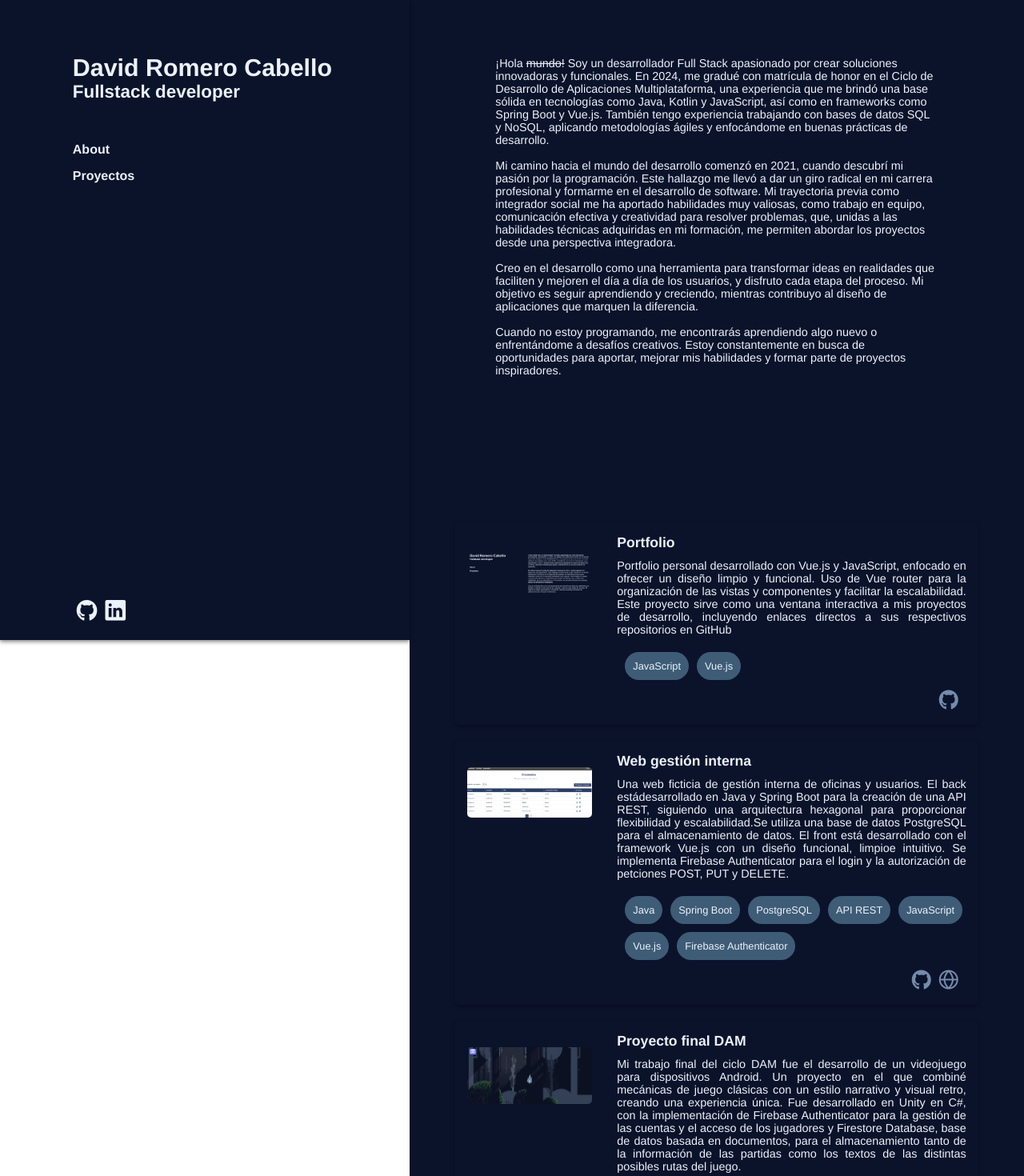
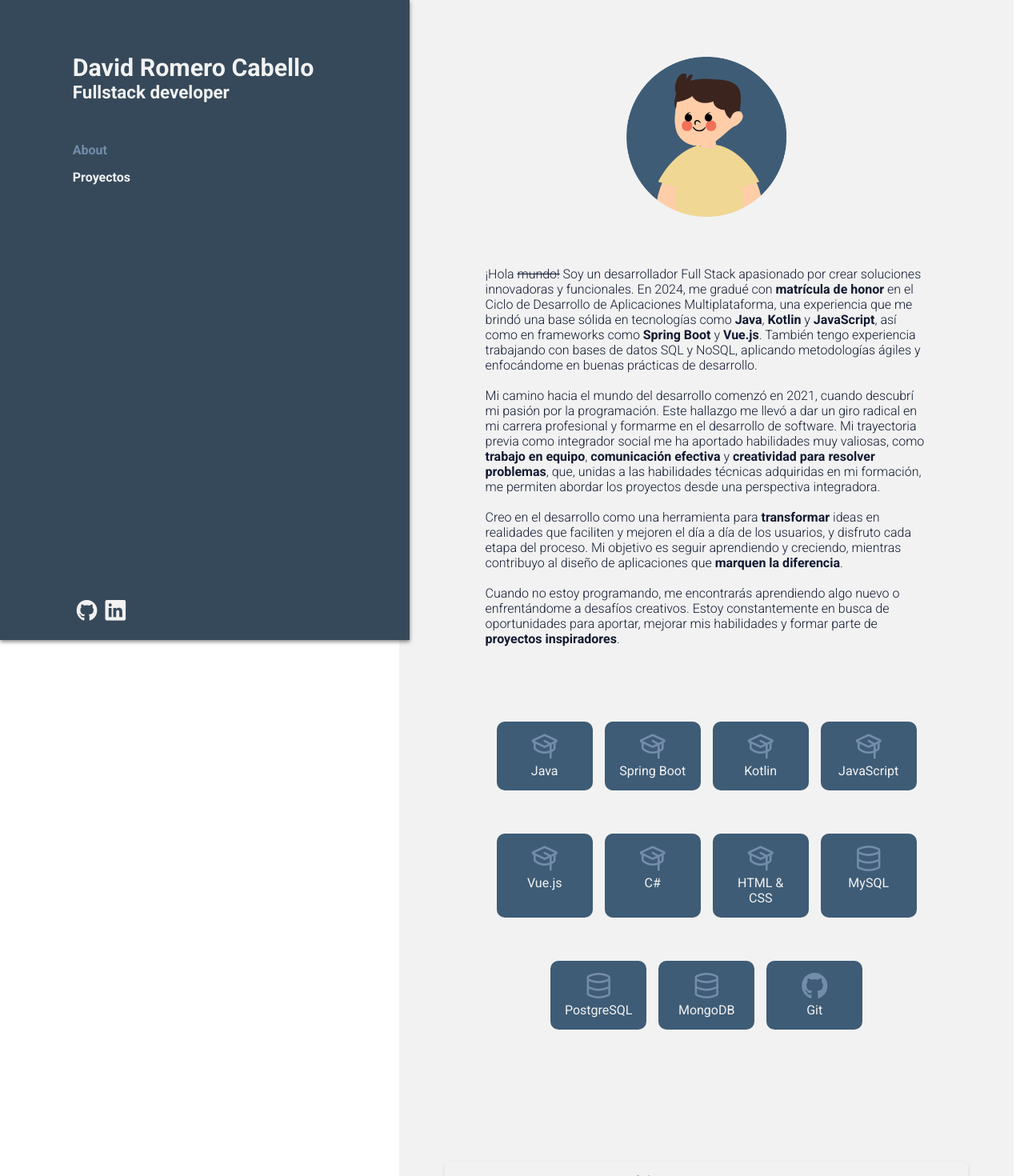
Before and after one commit to Da-rc/PortfolioPersonal, a Vue app: page / in a window 1280 px wide. Shown: the top 1470 px of the page at 80% size. Built offline with nearby package versions, Linux system fonts and the light colour scheme; the HTML template or start-up script is replaced by a standard one.

Commit message:
añadido avatar, lenguajes y herramientas y enlazado los lenguajes y herramientas a las keywords de los proyectos. Cambios visuales css

```diff
--- a/public/index.html
+++ b/public/index.html
@@ -6,6 +6,9 @@
     <meta name="viewport" content="width=device-width,initial-scale=1.0">
     <link rel="icon" href="<%= BASE_URL %>favicon.ico">
     <title><%= htmlWebpackPlugin.options.title %></title>
+      <link rel="preconnect" href="https://fonts.googleapis.com">
+      <link rel="preconnect" href="https://fonts.gstatic.com" crossorigin>
+      <link href="https://fonts.googleapis.com/css2?family=Roboto:ital,wght@0,100;0,300;0,400;0,500;0,700;0,900;1,100;1,300;1,400;1,500;1,700;1,900&display=swap" rel="stylesheet">
   </head>
   <body>
     <noscript>
--- a/src/App.vue
+++ b/src/App.vue
@@ -30,11 +30,13 @@ body, html {
 }
 
 #app {
-  font-family: Avenir, Helvetica, Arial, sans-serif;
+  font-family: "Roboto", serif;
+  font-weight: 300;
+  font-style: normal;
   -webkit-font-smoothing: antialiased;
   -moz-osx-font-smoothing: grayscale;
   text-align: center;
-  color: #ebf2fa;
+  color: #121a32;
 }
 
 
@@ -57,8 +59,8 @@ body, html {
   flex-grow: 1;
   max-width: 60%;
   padding: 20px;
-  margin: 0 0 0 40%;
-  background-color: #0b132b;
+  margin: 0 0 0 39%;
+  background-color: #F2F2F2;
   box-sizing: border-box;
 
   @media (max-width: 768px){
--- a/src/Vistas/HomePage.vue
+++ b/src/Vistas/HomePage.vue
@@ -1,8 +1,8 @@
 <template>
   <div>
     <main>
-      <AboutComp />
-      <ProyectosComp />
+      <AboutComp :seleccion="seleccion" @seleccion-cambiada="actualizarSeleccion" />
+      <ProyectosComp :seleccion="seleccion"/>
     </main>
   </div>
 
@@ -15,8 +15,19 @@ import AboutComp from "@/components/AboutComp.vue";
 import ProyectosComp from "@/components/ProyectosComp.vue";
 
 export default defineComponent({
-  components: {ProyectosComp, AboutComp}
-})
+  components: {ProyectosComp, AboutComp},
+  data() {
+    return {
+      seleccion: '',
+    };
+  },
+  methods: {
+    actualizarSeleccion(seleccion) {
+      this.seleccion = seleccion;
+      console.log(seleccion);
+    }
+  }
+});
 </script>
 
 <style scoped>
--- a/src/components/AboutComp.vue
+++ b/src/components/AboutComp.vue
@@ -1,31 +1,120 @@
 <template>
   <section id="about">
       <div>
+        <img :src="avatar" alt="">
         <p v-html="textoSpa"></p>
+        <div class="herramientas">
+          <div class="herramienta"
+               @click="guardarSeleccion('Java')"
+               :class="{ selected: seleccion === 'Java' }"
+          >
+            <i class="pi pi-graduation-cap"></i>
+            <p>Java</p>
+          </div>
+          <div class="herramienta"
+               @click="guardarSeleccion('Spring Boot')"
+               :class="{ selected: seleccion === 'Spring Boot' }"
+          >
+            <i class="pi pi-graduation-cap"></i>
+            <p>Spring Boot</p>
+          </div>
+          <div class="herramienta">
+            <i class="pi pi-graduation-cap"></i>
+            <p>Kotlin</p>
+          </div>
+          <div class="herramienta"
+               @click="guardarSeleccion('JavaScript')"
+               :class="{ selected: seleccion === 'JavaScript' }"
+          >
+            <i class="pi pi-graduation-cap"></i>
+            <p>JavaScript</p>
+          </div>
+          <div class="herramienta"
+               @click="guardarSeleccion('Vue.js')"
+               :class="{ selected: seleccion === 'Vue.js' }"
+          >
+            <i class="pi pi-graduation-cap"></i>
+            <p>Vue.js</p>
+          </div>
+          <div class="herramienta"
+               @click="guardarSeleccion('C#')"
+               :class="{ selected: seleccion === 'C#' }"
+          >
+            <i class="pi pi-graduation-cap"></i>
+            <p>C#</p>
+          </div>
+          <div class="herramienta"
+               @click="guardarSeleccion('HTML & CSS')"
+               :class="{ selected: seleccion === 'HTML & CSS' }"
+          >
+            <i class="pi pi-graduation-cap"></i>
+            <p>HTML & CSS</p>
+          </div>
+          <div class="herramienta">
+            <i class="pi pi-database"></i>
+            <p>MySQL</p>
+          </div>
+          <div class="herramienta"
+               @click="guardarSeleccion('PostgreSQL')"
+               :class="{ selected: seleccion === 'PostgreSQL' }"
+          >
+            <i class="pi pi-database"></i>
+            <p>PostgreSQL</p>
+          </div>
+          <div class="herramienta"
+               @click="guardarSeleccion('Firebase Firestore Database')"
+               :class="{ selected: seleccion === 'Firebase Firestore Database' }"
+          >
+            <i class="pi pi-database"></i>
+            <p>MongoDB</p>
+          </div>
+          <div class="herramienta">
+            <i class="pi pi-github"></i>
+            <p>Git</p>
+          </div>
+        </div>
       </div>
   </section>
 </template>
 
 <script>
 export default {
+  props: ['seleccion'],
   data() {
     return {
       textoSpa: '¡Hola <s>mundo!</s> Soy un desarrollador Full Stack apasionado por crear soluciones innovadoras' +
-          ' y funcionales. En 2024, me gradué con matrícula de honor en el Ciclo de Desarrollo de Aplicaciones Multiplataforma,' +
-          ' una experiencia que me brindó una base sólida en tecnologías como Java, Kotlin y JavaScript,' +
-          ' así como en frameworks como Spring Boot y Vue.js. También tengo experiencia trabajando con bases de datos SQL y NoSQL,' +
+          ' y funcionales. En 2024, me gradué con <b>matrícula de honor</b> en el Ciclo de Desarrollo de Aplicaciones Multiplataforma,' +
+          ' una experiencia que me brindó una base sólida en tecnologías como <b>Java</b>, <b>Kotlin</b> y <b>JavaScript</b>,' +
+          ' así como en frameworks como <b>Spring Boot</b> y <b>Vue.js</b>. También tengo experiencia trabajando con bases de datos SQL y NoSQL,' +
           ' aplicando metodologías ágiles y enfocándome en buenas prácticas de desarrollo.<br><br>' +
           'Mi camino hacia el mundo del desarrollo comenzó en 2021, cuando descubrí mi pasión por la programación.' +
           ' Este hallazgo me llevó a dar un giro radical en mi carrera profesional y formarme en el desarrollo de software.' +
-          ' Mi trayectoria previa como integrador social me ha aportado habilidades muy valiosas, como trabajo en equipo,' +
-          ' comunicación efectiva y creatividad para resolver problemas, que, unidas a las habilidades técnicas adquiridas en mi formación,' +
+          ' Mi trayectoria previa como integrador social me ha aportado habilidades muy valiosas, como <b>trabajo en equipo</b>,' +
+          ' <b>comunicación efectiva</b> y <b>creatividad para resolver problemas</b>, que, unidas a las habilidades técnicas adquiridas en mi formación,' +
           ' me permiten abordar los proyectos desde una perspectiva integradora.<br><br>' +
-          'Creo en el desarrollo como una herramienta para transformar ideas en realidades que faciliten y mejoren el día a día de los usuarios,' +
+          'Creo en el desarrollo como una herramienta para <b>transformar</b> ideas en realidades que faciliten y mejoren el día a día de los usuarios,' +
           ' y disfruto cada etapa del proceso. Mi objetivo es seguir aprendiendo y creciendo,' +
-          ' mientras contribuyo al diseño de aplicaciones que marquen la diferencia.<br><br>' +
+          ' mientras contribuyo al diseño de aplicaciones que <b>marquen la diferencia</b>.<br><br>' +
           'Cuando no estoy programando, me encontrarás aprendiendo algo nuevo o enfrentándome a desafíos creativos. ' +
-          'Estoy constantemente en busca de oportunidades para aportar, mejorar mis habilidades y formar parte de proyectos inspiradores.<br><br>'
+          'Estoy constantemente en busca de oportunidades para aportar, mejorar mis habilidades y formar parte de <b>proyectos inspiradores</b>.<br><br>',
+      avatar: '/avatar.png',
     };
+  },
+  methods: {
+    guardarSeleccion(seleccion) {
+      if (seleccion === this.seleccion) {
+        this.$emit("seleccion-cambiada", '');
+        return;
+      }
+      this.$emit('seleccion-cambiada', seleccion);
+
+      const proyectosSection = document.getElementById('proyectos');
+      proyectosSection.scrollIntoView({
+        behavior: 'smooth',
+        block: 'start',
+      }
+      );
+    },
   },
 };
 
@@ -41,9 +130,54 @@ export default {
     margin-top: 7%;
   }
 
+  img {
+    width: 100%;
+    max-width: 200px;
+    height: auto;
+    border-radius: 5px;
+    object-fit: cover;
+
+  }
+
   p{
-    font-size: 0.9rem;
+    font-size: 1rem;
     text-align: left;
-    margin: 3% 12% 5% 12%;
+    margin: 8% 12% 5% 12%;
+  }
+
+  .herramientas {
+    display: flex;
+    flex-wrap: wrap;
+    gap: 15px;
+    justify-content: center;
+    margin: 5% 12% 5% 12%;
+  }
+
+  .herramienta {
+    display: flex;
+    flex-direction: column;
+    align-items: center;
+    border-radius: 10px;
+    padding: 15px;
+    width: 120px;
+    background-color: #3e5c76;
+  }
+
+  .selected {
+    background-color: #36495a;
+  }
+
+  .herramienta i {
+    font-size: 2rem;
+    color: #748cab; /* Cambia según la herramienta */
+  }
+
+  .herramienta p {
+    margin: 5px 0 0 0;
+    font-weight: 400;
+    color: #F2F2F2;
+    font-size: 1rem;
+    text-align: center;
+
   }
 </style>
--- a/src/components/MenuNav.vue
+++ b/src/components/MenuNav.vue
@@ -3,8 +3,8 @@
     <h1>David Romero Cabello</h1>
     <h2>Fullstack developer</h2>
     <ul>
-      <li><a href="#about">About</a></li>
-      <li><a href="#proyectos">Proyectos</a></li>
+      <li :class="{ active:seccionActiva === 'about' }"><a href="#about">About</a></li>
+      <li :class="{ active:seccionActiva === 'proyectos' }"><a href="#proyectos">Proyectos</a></li>
     </ul>
     <div class="enlaces">
       <a href="https://github.com/Da-rc" target="_blank">
@@ -18,6 +18,32 @@
 </template>
 
 <script>
+export default {
+  data() {
+    return {
+      seccionActiva: null,
+    };
+  },
+  methods: {
+    manejoScroll() {
+      const secciones = document.querySelectorAll('section');
+      secciones.forEach(seccion => {
+        const rect = seccion.getBoundingClientRect();
+        if (rect.top <= window.innerHeight / 2 &&
+            rect.bottom >= window.innerHeight / 2) {
+          this.seccionActiva = seccion.id;
+        }
+      });
+    },
+  },
+  mounted() {
+    window.addEventListener('scroll', this.manejoScroll);
+    this.manejoScroll();
+  },
+  beforeUnmount() {
+    window.removeEventListener('scroll', this.manejoScroll);
+  }
+}
 
 </script>
 
@@ -29,8 +55,7 @@
     top: 0;
     bottom: 0;
     width: 40%;
-    background-color: #0b132b;
-    color: #ebf2fa;
+    background-color: #36495a;
     box-shadow: 0 2px 5px rgba(0, 0, 0, 0.5);
     padding: 20px;
     display: flex;
@@ -43,13 +68,14 @@
     font-size: 1.9rem;
     font-weight: bold;
     margin-bottom: 0px;
+    color: #F2F2F2;
   }
 
   h2 {
     margin-left: 15%;
     font-size: 1.4rem;
-    color: #ebf2fa;
     margin-bottom: 50px;
+    color: #F2F2F2;
   }
 
   ul {
@@ -62,16 +88,21 @@
     gap: 15px;
   }
 
+  li.active a {
+    color: #748cab;
+
+  }
+
   a {
     text-decoration: none;
     font-weight: bold;
-    color: #ebf2fa;
+    color: #F2F2F2;
     font-size: 1rem;
     transition: color 0.3s;
   }
 
   a:hover {
-    color: #f0ebd8;
+    color: #748cab;
   }
 
   .enlaces {
--- a/src/components/ProyectosComp.vue
+++ b/src/components/ProyectosComp.vue
@@ -12,7 +12,11 @@
           <p class="texto-proyecto">{{ proyecto.texto }}</p>
 
           <div class="contenedor-keywords">
-            <div v-for="key in proyecto.keys" :key="key" class="keyword">
+            <div v-for="key in proyecto.keys"
+                 class="keyword"
+                 :key="key.nombre"
+                 :class="{ selected : key.nombre === seleccion }"
+            >
               <p class="nombre-keyword">{{ key.nombre }}</p>
             </div>
           </div>
@@ -35,6 +39,7 @@
 import "primeicons/primeicons.css";
 
   export default {
+    props: ['seleccion'],
     data() {
       return {
         proyectos: [
@@ -45,6 +50,7 @@ import "primeicons/primeicons.css";
             keys: [
               {nombre: 'JavaScript'},
               {nombre: 'Vue.js'},
+              {nombre: 'HTML & CSS'},
             ],
           },
           {id: 2, titulo: 'Web gestión interna', texto: "Una web ficticia de gestión interna de oficinas y usuarios. El back está" +
@@ -60,6 +66,7 @@ import "primeicons/primeicons.css";
               {nombre: 'API REST'},
               {nombre: 'JavaScript'},
               {nombre: 'Vue.js'},
+              {nombre: 'HTML & CSS'},
               {nombre: 'Firebase Authenticator'},
             ],
           },
@@ -112,17 +119,13 @@ import "primeicons/primeicons.css";
   .proyectos {
     width: 95%;
     padding: 15px;
-    background-color: #0b132b;
-    box-shadow: 0 2px 5px rgba(0.2, 0.2, 0.2, 0.4);
+    background-color: #F2F2F2;
+    box-shadow: 0 2px 5px rgba(0, 0, 0, 0.1);
     border-radius: 5px;
     display: flex;
     align-items: center;
     flex-direction: row;
     justify-content: space-between;
-  }
-
-  .proyectos:hover {
-    background-color: #1d2d44;
   }
 
   .imagen-proyecto {
@@ -168,12 +171,12 @@ import "primeicons/primeicons.css";
 
   .enlaces a {
     margin-right: 10px;
-    color: #748cab;
+    color: #3e5c76;
     font-size: 1.5rem;
   }
 
   .enlaces a:hover {
-    color: #f0ebd8;
+    color: #748cab;
   }
 
   .contenedor-keywords  {
@@ -183,7 +186,7 @@ import "primeicons/primeicons.css";
   }
 
   .keyword {
-    margin: 10px 0 0 10px;
+    margin: 10px 10px 0 0;
     background-color: #3e5c76;
     padding: 10px;
     border-radius: 20px;
@@ -191,6 +194,12 @@ import "primeicons/primeicons.css";
 
   .nombre-keyword{
     font-size: 0.8rem;
+    color: #F2F2F2;
+    font-weight: 400;
+  }
+
+  .selected {
+    background-color: #121a32;
   }
 
 </style>
```
Also changed, not shown: public/avatar.png (added).
